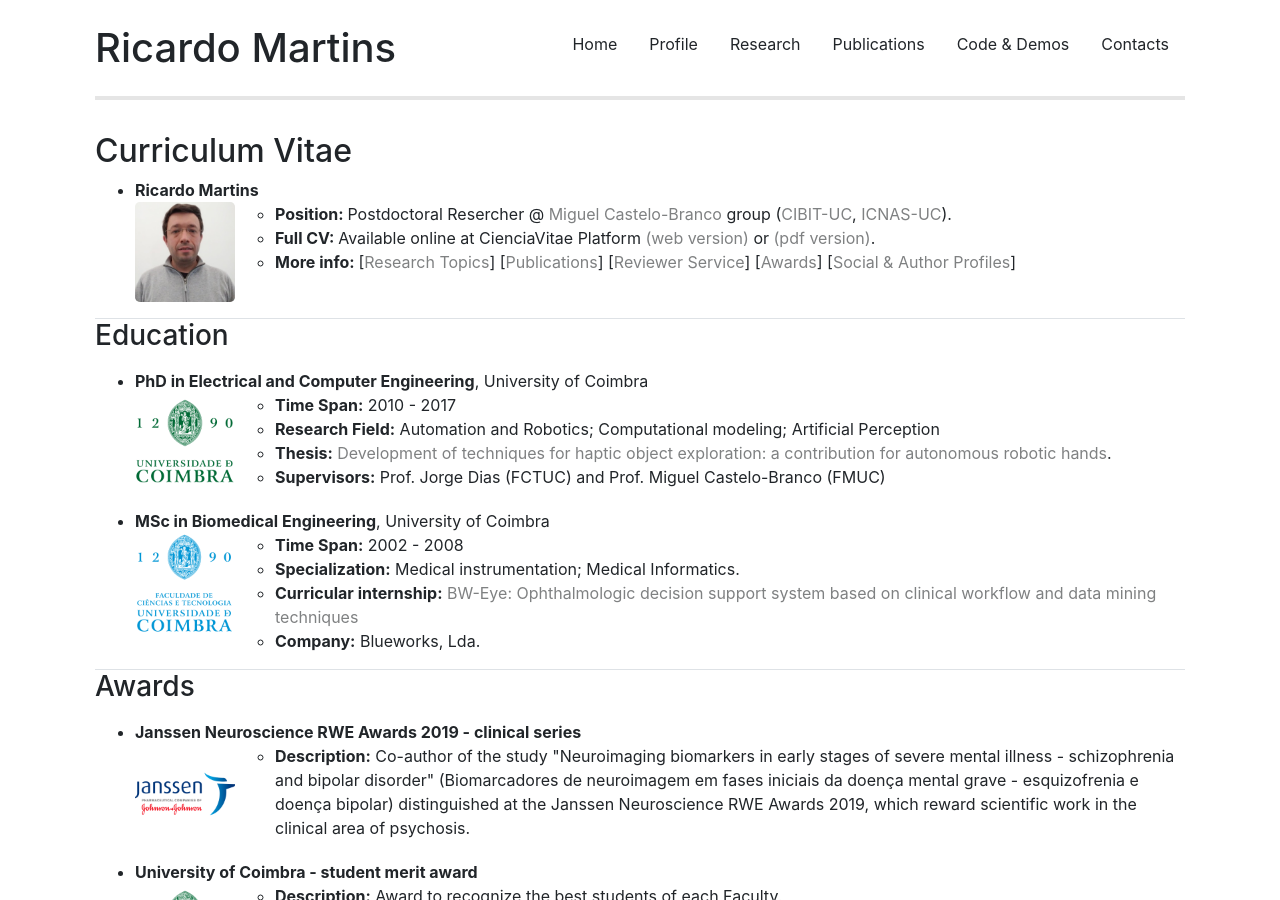
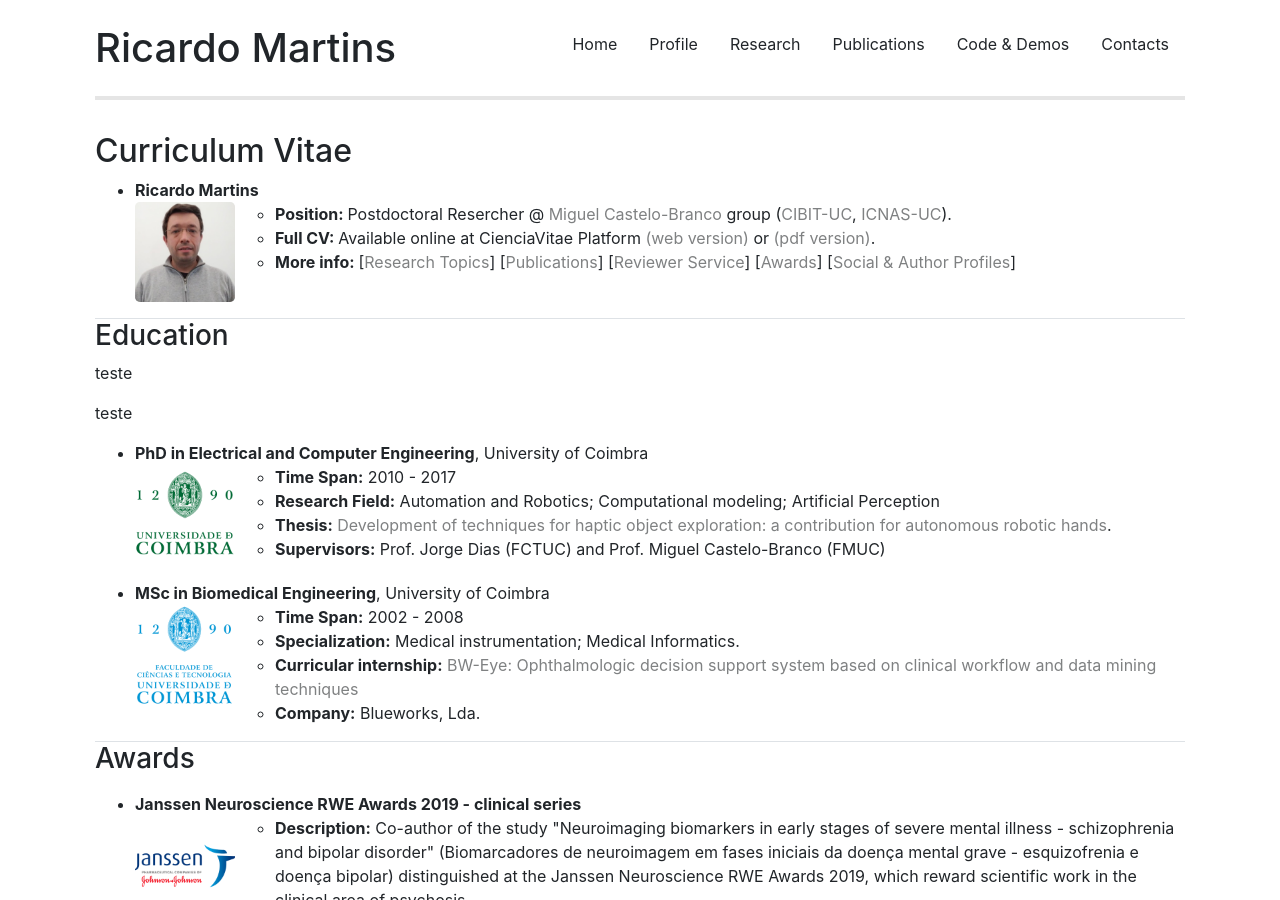
Before and after one commit to ricardomar/ricardomar.github.io, a Jekyll site: the page built from cv/index02.html, in a window 1280 px wide and 900 px high. Built offline with Jekyll 4.4.1, drawn with Linux system fonts in a browser that asks for light colours.

Commit message:
Update index02.html

```diff
--- a/cv/index02.html
+++ b/cv/index02.html
@@ -26,7 +26,7 @@ title: CV |
 		<h3>Education</h3>
 
 		{% for item in site.data.myEducation %}
-		<p>{{ item.name }}<p>
+		<p>teste<p>
 		{% endfor %}
 
 		<ul>
```
